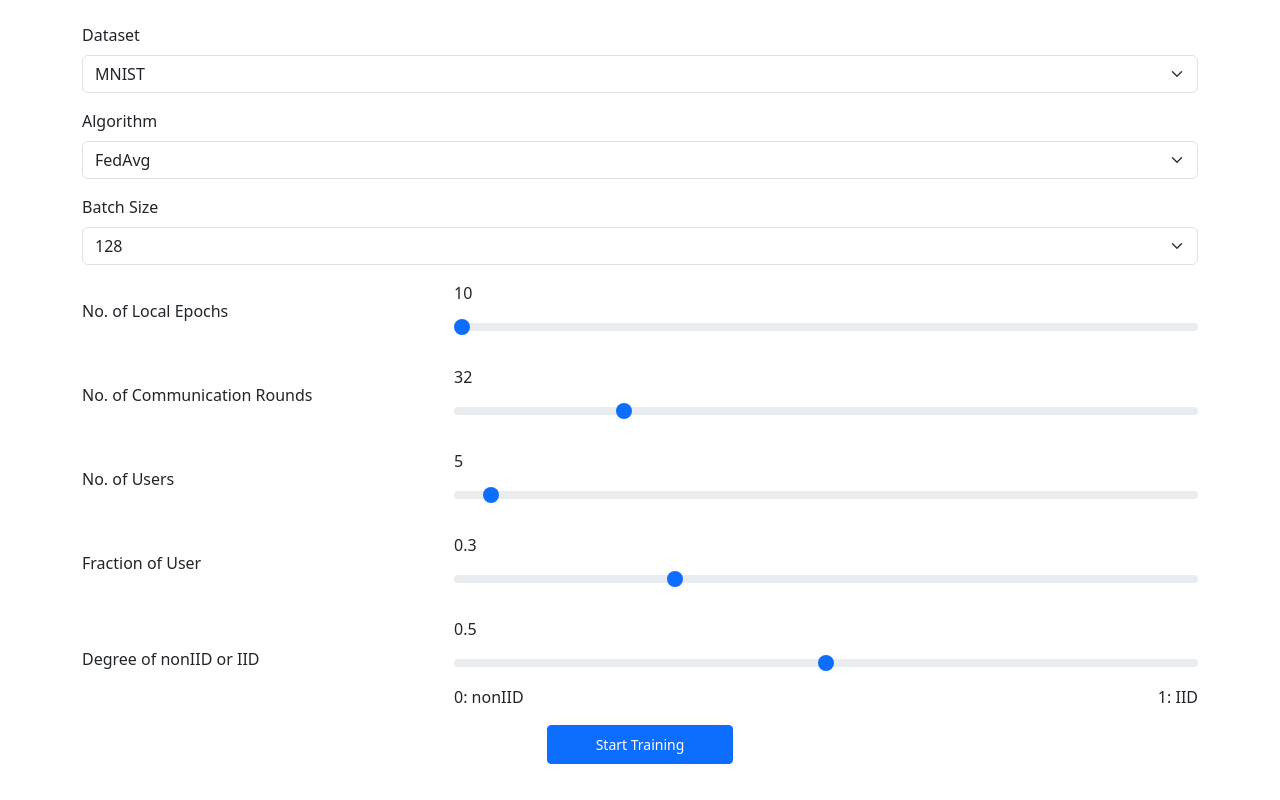
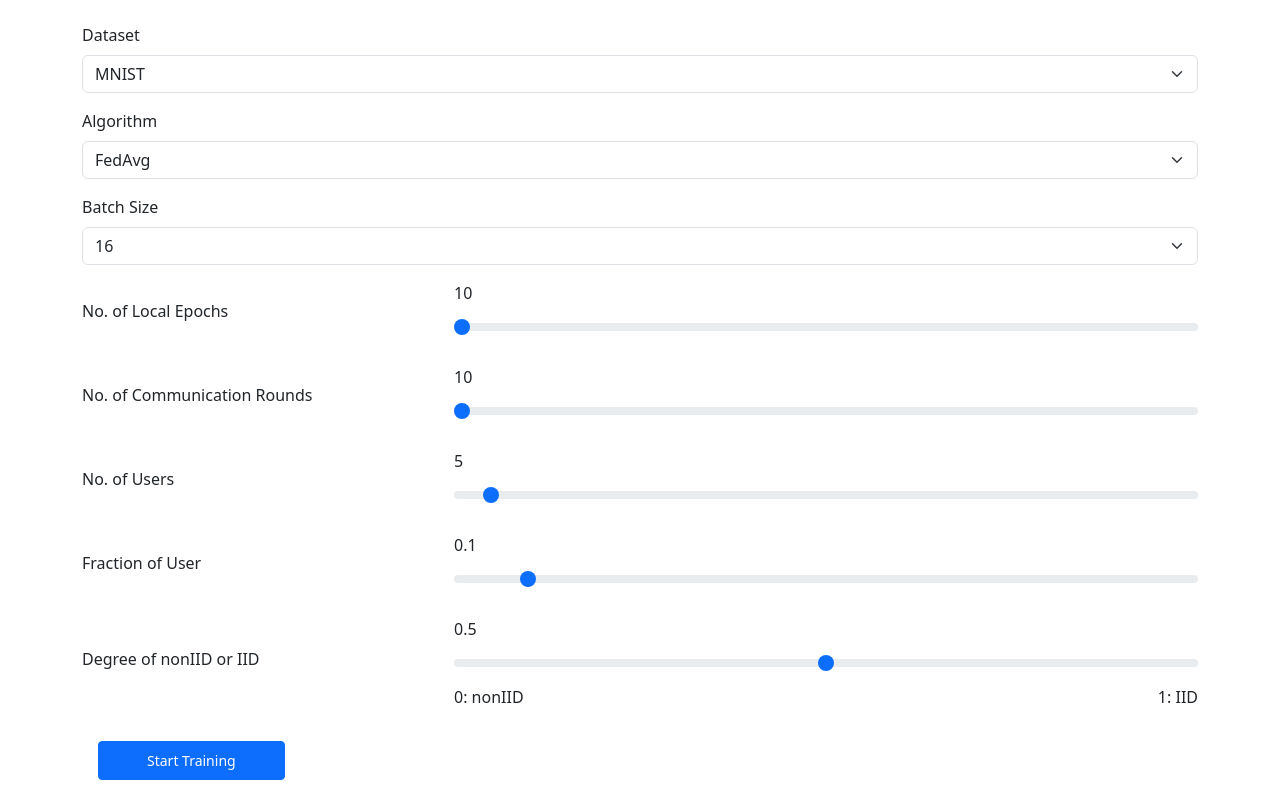
Before and after one commit to Puvan-git/federated-learning, a React (Create React App) app in the folder frontend/: page / in a window 1280 px wide. Shown: the part 206-1006 px from the top of the page. Built offline with nearby package versions, Linux system fonts and the light colour scheme.

Commit message:
form implemented with necessary hyperparameters

```diff
--- a/frontend/src/Form.js
+++ b/frontend/src/Form.js
@@ -1,14 +1,14 @@
 import React, { useState } from 'react';
 import './Form.css';
 
-function Form() {
-    const [dropdownValue_data, setDropdownValueData] = useState("option1");
-    const [dropdownValue_algo, setDropdownValueAlgo] = useState("option1");
-    const [dropdownValue_batch, setDropdownValueBatch] = useState("option3");
+function Form({ onFormSubmit, navigate }) {
+    const [dropdownValue_data, setDropdownValueData] = useState("mnist");
+    const [dropdownValue_algo, setDropdownValueAlgo] = useState("fedavg");
+    const [dropdownValue_batch, setDropdownValueBatch] = useState("16");
     const [rangeValueEpochs, setRangeValueEpochs] = useState(10);
-    const [rangeValueComm, setRangeValueComm] = useState(32);
+    const [rangeValueComm, setRangeValueComm] = useState(10);
     const [rangeValueUser, setRangeValueUser] = useState(5);
-    const [rangeValueFrac, setRangeValueFrac] = useState(0.3);
+    const [rangeValueFrac, setRangeValueFrac] = useState(0.1);
     const [rangeValueDeg, setRangeValueDeg] = useState(0.5);
 
 
@@ -24,14 +24,27 @@
 
     const handleSubmit = (event) => {
         event.preventDefault();
-        console.log("Dropdown Value:", dropdownValue_data);
-        console.log("Dropdown Value:", dropdownValue_algo);
-        console.log("Dropdown Value:", dropdownValue_batch);
-        console.log("Range Value:", rangeValueEpochs);
-        console.log("Range Value:", rangeValueComm);
-        console.log("Range Value:", rangeValueUser);
-        console.log("Range Value:", rangeValueFrac);
-        console.log("Range Value:", rangeValueDeg);
+        const formData = {
+            dataset: dropdownValue_data,
+            algorithm: dropdownValue_algo,
+            // batchSize: dropdownValue_batch,
+            localEpochs: rangeValueEpochs,
+            communicationRounds: rangeValueComm,
+            numUsers: rangeValueUser,
+            fracUsers: rangeValueFrac,
+            nonIIDDegree: rangeValueDeg
+        };
+        console.log("Dropdown Value Data:", dropdownValue_data);
+        console.log("Dropdown Value Algo:", dropdownValue_algo);
+        console.log("Dropdown Value batch:", dropdownValue_batch);
+        console.log("Range Value Epochs: ", rangeValueEpochs);
+        console.log("Range Value Comm_Rounds: ", rangeValueComm);
+        console.log("Range Value Users:", rangeValueUser);
+        console.log("Range Value Frac:", rangeValueFrac);
+        console.log("Range Value Deg:", rangeValueDeg);
+
+        onFormSubmit(formData);
+        navigate("/training", { state: { formData: formData } });
     };
 
     return (
@@ -42,8 +55,8 @@
                     <label htmlFor="inputState" className="form-label">Dataset</label>
                     <select id="inputState" placeholder="Please Choose..." className="form-select" value={dropdownValue_data} onChange={(e) => setDropdownValueData(e.target.value)}>
                         <option value="" selected disabled>Please Select...</option>
-                        <option value="option1">MNIST</option>
-                        <option value="option2">CIFAR</option>
+                        <option value="mnist">MNIST</option>
+                        <option value="cifar">CIFAR</option>
                     </select>
                 </div>
 
@@ -51,8 +64,8 @@
                     <label htmlFor="inputState" className="form-label">Algorithm</label>
                     <select id="inputState" placeholder="Please Choose..." className="form-select" value={dropdownValue_algo} onChange={(e) => setDropdownValueAlgo(e.target.value)}>
                         <option value="" selected disabled>Please Select...</option>
-                        <option value="option1">FedAvg</option>
-                        <option value="option2">FedProx</option>
+                        <option value="fedavg">FedAvg</option>
+                        <option value="fedprox">FedProx</option>
                     </select>
                 </div>
 
@@ -60,11 +73,12 @@
                     <label htmlFor="inputState" className="form-label">Batch Size</label>
                     <select id="inputState" placeholder="Please Choose..." className="form-select" value={dropdownValue_batch} onChange={(e) => setDropdownValueBatch(e.target.value)}>
                         <option value="" selected disabled>Please Select...</option>
-                        <option value="option1">32</option>
-                        <option value="option2">64</option>
-                        <option value="option3">128</option>
-                        <option value="option4">256</option>
-                        <option value="option5">512</option>
+                        <option value="16">16</option>
+                        <option value="32">32</option>
+                        <option value="64">64</option>
+                        <option value="128">128</option>
+                        <option value="256">256</option>
+                        <option value="512">512</option>
                     </select>
                 </div>
 
@@ -176,10 +190,9 @@
                     </div>
                 </div>
 
-                {/* Fix the location of the submit button and how it interacts with the form later*/}
-                {/* <div class="col-12">
-                    <button type="submit" class="btn btn-primary">Submit</button>
-                </div> */}
+                <div clasNames="col-12">
+                    <button type="submit" className="btn btn-primary btn-sm mx-3 px-5 py-2 mt-3">Start Training</button>
+                </div>
             </form >
         </div >
     );
--- a/frontend/src/MainPage.js
+++ b/frontend/src/MainPage.js
@@ -1,18 +1,17 @@
 import { useNavigate } from 'react-router-dom';
-import { useEffect } from 'react';
+import { useEffect, useState } from 'react';
 import './MainPage.css';
 import Form from './Form.js';
 
 export function MainPage() {
     const navigate = useNavigate();
 
+    const [formData, setFormData] = useState({});
+
     const handleFormData = (formData) => {
         console.log("Received form data in MainPage:", formData);
+        setFormData(formData);
     }
-    const startTraining = () => {
-        // Navigate to the training page
-        navigate("/training");
-    };
 
     useEffect(() => {
         // This is just a log for when the component mounts.
@@ -34,9 +33,7 @@
                     Explore and understand federated learning interactively.
                 </p>
 
-                <Form onFormSubmit={handleFormData} />
-                <button className="btn btn-primary btn-sm mx-3 px-5 py-2 mt-3" onClick={startTraining}>Start Training</button>
-
+                <Form onFormSubmit={handleFormData} navigate={navigate} />
                 {/* Add other components or elements here */}
             </div>
         </div>
--- a/frontend/src/TrainingPage.js
+++ b/frontend/src/TrainingPage.js
@@ -1,10 +1,15 @@
 import { useState, useEffect } from 'react';
 import TrainingChart from './chart';
 import { useSocket } from './SocketContext';
+import { useLocation } from 'react-router-dom';
 
 export function TrainingPage() {
+    const location = useLocation();
+
+    const formData = location.state.formData;
+
     const socket = useSocket();
-    const [selectedClient, setSelectedClient] = useState(null);  // Currently selected client
+    const [selectedClient, setSelectedClient] = useState("");  // Currently selected client
 
     const handleClientSelection = (e) => {
         const selected = e.target.value;
@@ -29,8 +34,7 @@
             console.log("Connected:", reason);
         });
 
-
-        socket.emit('train');
+        socket.emit('train', formData);
         console.log("Train event emitted");
 
         socket.on('train_confirmed', (message, ack) => {
@@ -118,7 +122,7 @@
             <div className="client-selection">
                 <label htmlFor="clientSelect">Select a client: </label>
                 <select id="clientSelect" placeholder="Please Choose..." value={selectedClient} onChange={handleClientSelection}>
-                    <option value="" selection disabled>--Please choose a client--</option>
+                    <option value="" selected disabled>--Please choose a client--</option>
                     {sortedClientIDs.map(clientId => (
                         <option key={clientId} value={clientId}>{clientId}</option>
                     ))}
```
Also changed, not shown: 2 other files (tests, documents, lock files or other folders).
